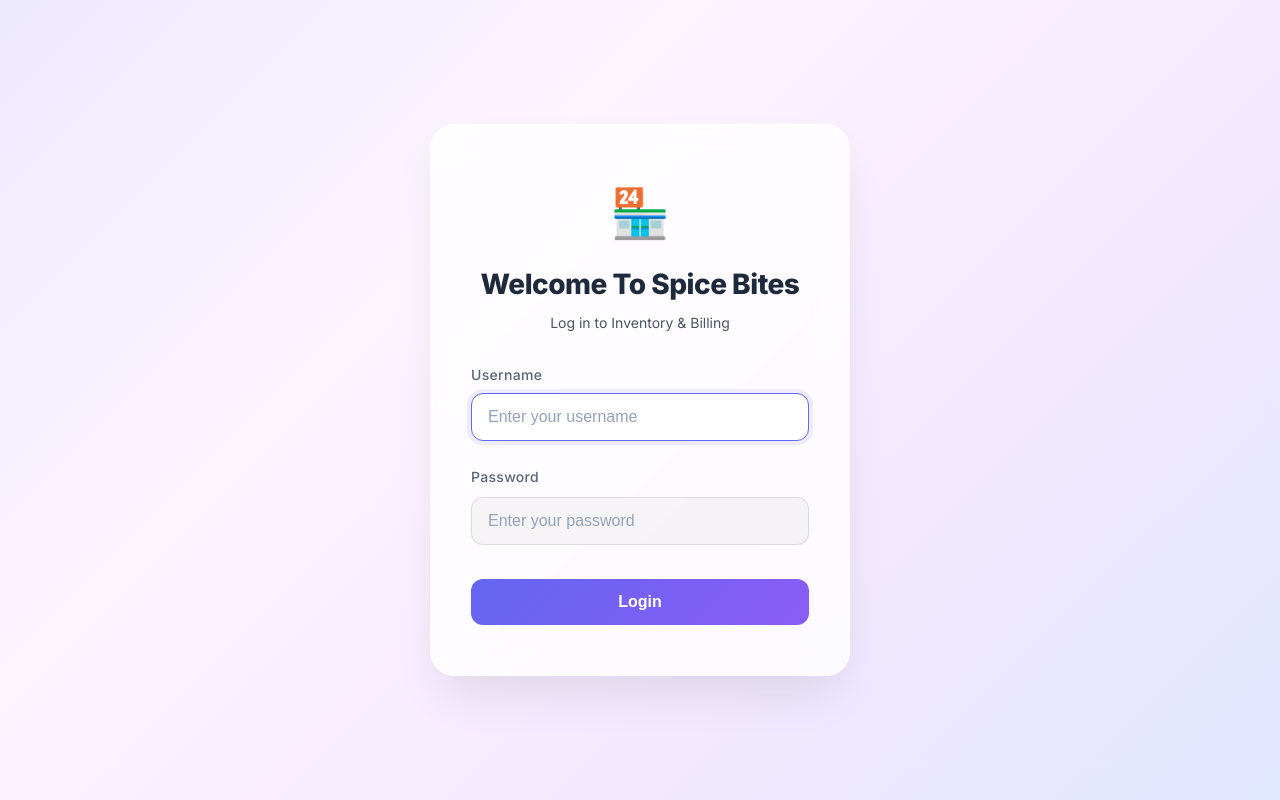
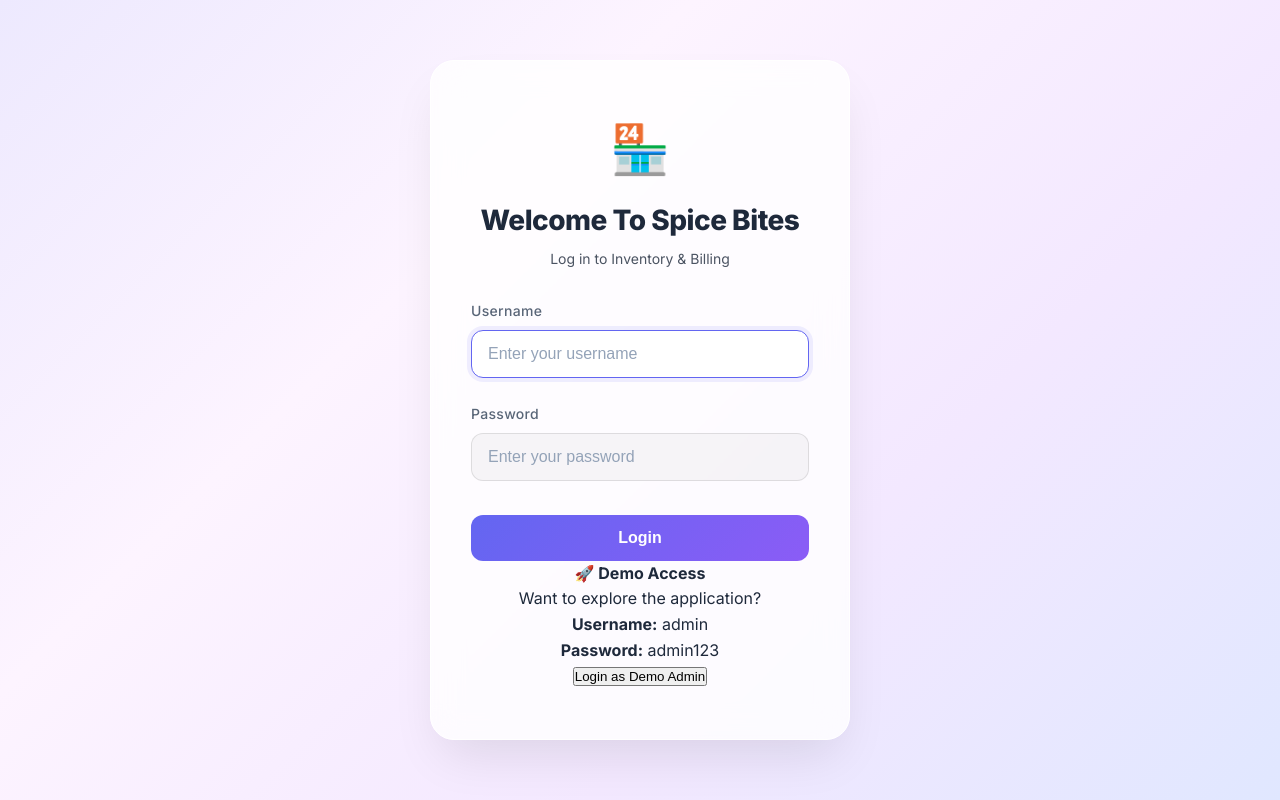
Before and after one commit to arpitasahoo998/erp-portal, a Flask app: page /login in a window 1280 px wide. Run offline with Flask 3, Linux system fonts and the light colour scheme; some libraries are stand-ins or nearby versions.

Commit message:
Update login.html

```diff
--- a/templates/login.html
+++ b/templates/login.html
@@ -193,5 +193,36 @@
         </div>
         <button type="submit" class="login-btn">Login</button>
     </form>
+    <div class="demo-login-box">
+    <h4>🚀 Demo Access</h4>
+
+    <p>Want to explore the application?</p>
+
+    <div class="demo-credentials">
+        <div>
+            <strong>Username:</strong>
+            <span>admin</span>
+        </div>
+
+        <div>
+            <strong>Password:</strong>
+            <span>admin123</span>
+        </div>
+    </div>
+
+    <button type="button" class="demo-login-btn" onclick="loginAsDemo()">
+        Login as Demo Admin
+    </button>
+</div>
+
+<script>
+function loginAsDemo() {
+    document.querySelector('input[name="username"]').value = 'admin';
+    document.querySelector('input[name="password"]').value = 'admin123';
+
+    // Submit the existing login form
+    document.querySelector('form').submit();
+}
+</script>
 </div>
 {% endblock %}
```
